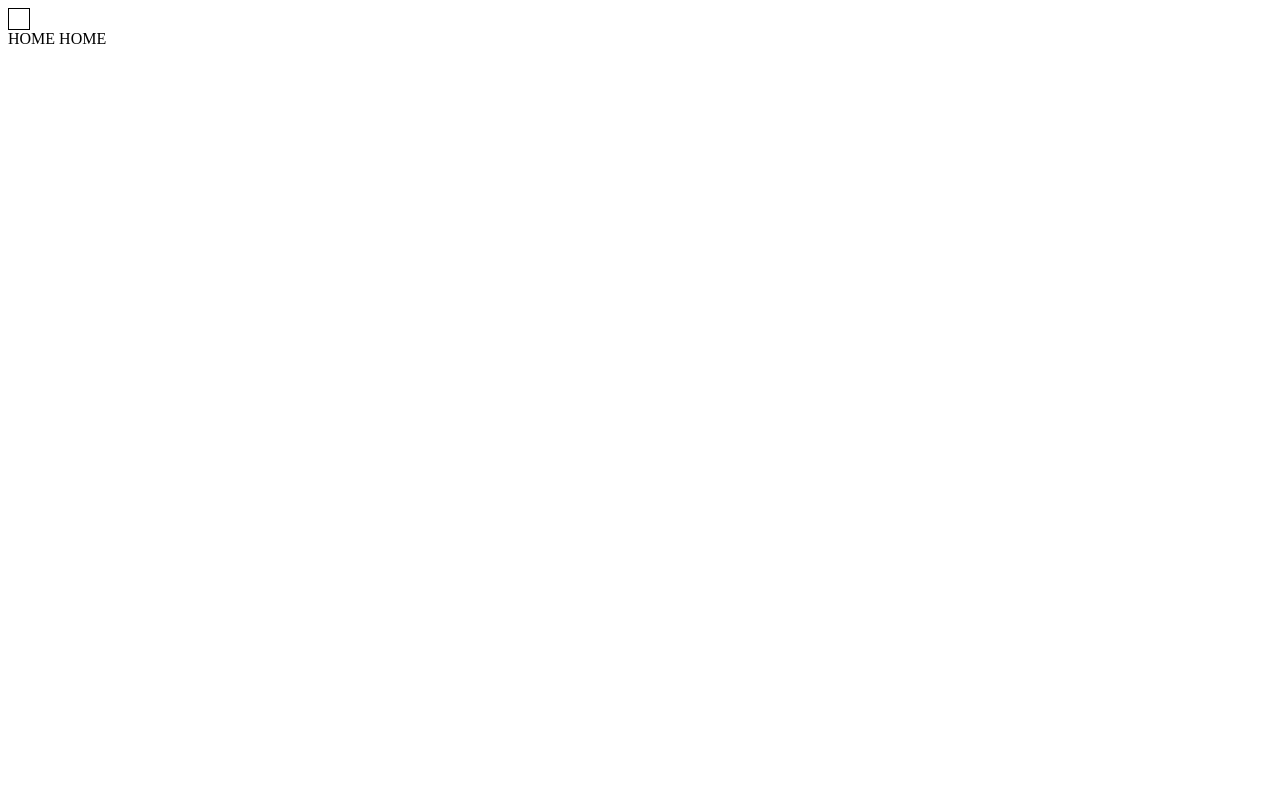
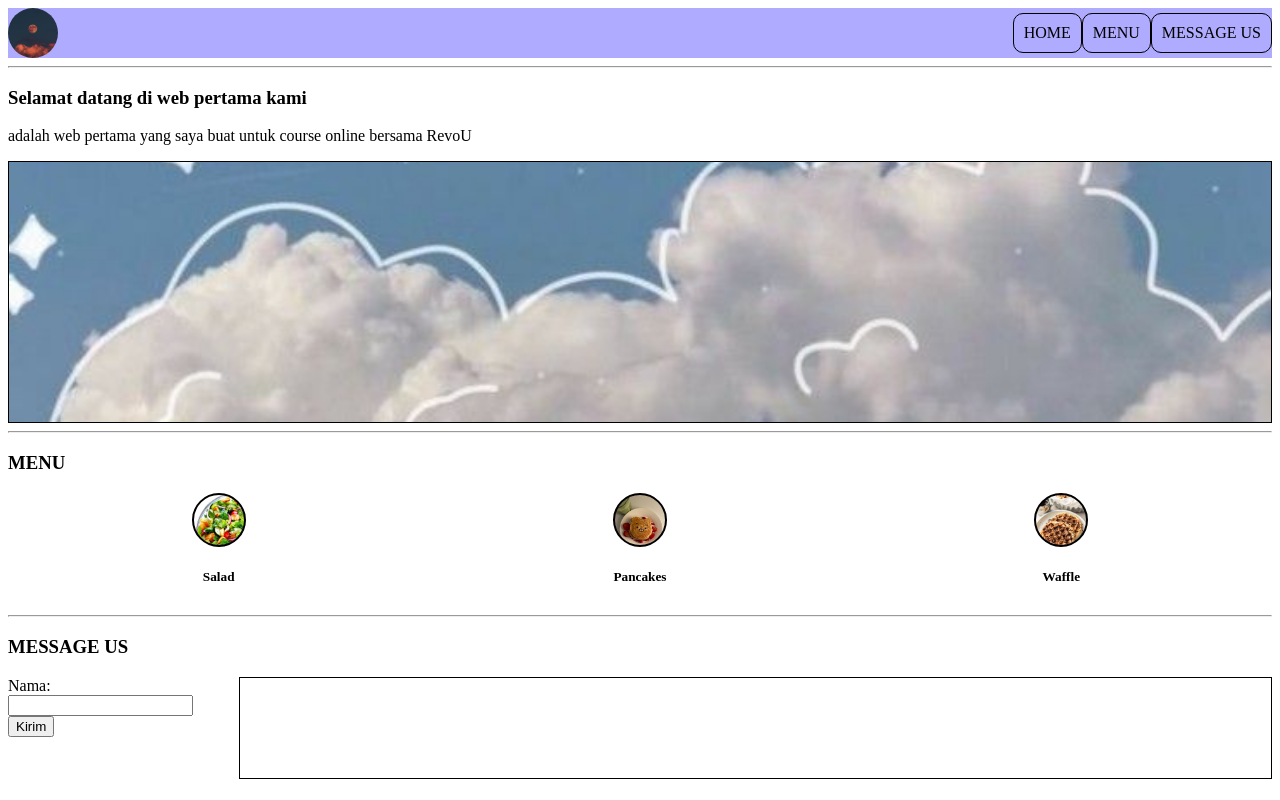
Before and after one commit to revou-fundamental-course/27-may-24-Eka8, a plain HTML site: page index.html in a window 1280 px wide. Drawn offline with Linux system fonts and the light colour scheme.

Commit message:
terakhir-commit

```diff
--- a/css/styles.css
+++ b/css/styles.css
@@ -1,7 +1,57 @@
 /* css saya */
 
+nav {
+    display: flex;
+    justify-content: space-between;
+    background-color: rgb(175, 171, 254);
+}
+
+nav>section {
+    display: flex;
+    align-items: center;
+}
+
 .logo-icon {
-    height: 20px;
-    width: 20px;
+    height: 50px;
+    width: 50px;
+    border-radius: 50%;
+    background-size: cover;
+    background-repeat: no-repeat;
+}
+
+.nav-item {
+    border: 1px solid black;
+    padding: 10px;
+    border-radius: 10px;
+    color: black;
+    text-decoration: none;
+}
+
+.banner-container {
+    height: 260px;
     border: 1px solid black;
 }
+
+.banner-img {
+    height: 260px;
+    background-repeat: no-repeat;
+    background-size: cover;
+    background-position: center;
+}
+
+.menu-list{
+    display: flex;
+    justify-content: space-around;
+}
+
+.message-us-section{
+    display: flex;
+}
+
+.result-container {
+    width: 100%;
+}
+.form-result{
+    height: 100px;
+    border: 1px solid black;
+}
--- a/index.html
+++ b/index.html
@@ -8,13 +8,90 @@
 </head>
 <body>
     <nav>
-        <div class="logo-icon"></div>
+        <div class="logo-icon" style="background-image: url(assets/ikon.jpg);"></div>
         <section>
-            <a class="nav-item">HOME</a>
-            <a class="nav-item"></a>
-            <a class="nav-item">HOME</a>
+            <a class="nav-item" href="#home">HOME</a>
+            <a class="nav-item" href="#menu">MENU</a>
+            <a class="nav-item" href="#message-us">MESSAGE US</a>
         </section>
 
     </nav>
+
+    <hr>
+
+    <section>
+       <!--home-->
+       <section id="home">
+            <header>
+                <h1> Selamat datang di web pertama kami</h1>
+            </header>
+
+            <article>
+                <p>adalah web pertama yang saya buat untuk course online bersama RevoU </p>
+
+                <div class="banner-container">
+                    <div class="banner-img" style="background-image: url(assets/blue.jpg);"></div>
+                    <!--<div class="banner-img" style="background-image: url(assets/book.jpg);"></div>
+                    <div class="banner-img" style="background-image: url(assets/wave.jpg);"></div>-->
+                </div>
+            </article>
+       </section>
+
+       <hr>
+
+       <!--menu-->
+       <section id="menu">
+            <header>
+                <h1> MENU </h1>
+            </header>
+
+        <article class="menu-list">
+            <div style="text-align: center;" >
+                <div class="logo-icon" style="background-image: url(assets/salad.jpg); border: 2px solid black; border-radius: 50%;" ></div>
+                <h5>Salad</h5>
+            </div>
+            <div style="text-align: center;">
+                <div class="logo-icon" style="background-image: url(assets/pancakes.jpg); border: 2px solid black; border-radius: 50%;"></div>
+                <h5>Pancakes</h5>
+            </div>
+            <div style="text-align: center;" >
+                <div class="logo-icon" style="background-image: url(assets/waffle.jpg); border: 2px solid black; border-radius: 50%;"></div>
+                <h5>Waffle</h5>
+            </div>
+        </article>
+       </section>
+
+       <hr>
+
+       <!--Message Us-->
+       <section id="message-us">
+            <header>
+                <h1> MESSAGE US </h1>
+            </header>
+
+            <section class="message-us-section">
+                <!--Form-->
+                <section>
+                    <form>
+                        <label> Nama: </label>
+                        <input id="name-input"/>
+                        <button type="button" onclick="formValidation()"> Kirim</button>
+                    </form>
+                </section>
+
+                <!--Result-->
+                <section class="result-container">
+                    <div class="form-result"></div>
+                </section>
+            </section>
+       </section>
+
+    </section>
+
+    <footer>
+
+    </footer>
+
+    <script src="js/script.js"></script>
 </body>
 </html>
--- a/js/script.js
+++ b/js/script.js
@@ -1 +1,30 @@
 //ini masih minggu depan pembahasannya\\
+
+function formValidation() {
+    let nameInput = document.getElementById('name-input').value;
+    if (nameInput == null || nameInput == ''){
+        alert('Belum Diisi');
+    } else {
+    console.log(nameInput);
+    }
+}
+
+let indexSlide = 1;
+showBanner(1);
+
+function nextSlide(n) {
+    showBanner(indexSlide += n);
+}
+function showBanner() {
+    let listImage = document.getElementsByClassName('banner-img');
+    if (indexBanner > listImage.length) indexSlide = 1;
+
+    let index = 0;
+    while (index < listImage.length) {
+        listImage[index].style.display = 'none';
+        index++;
+    }
+
+    listImage[indexSlide - 1].style.display = 'block';
+    //document.getElementsByClassName('banner-img')[0].style.display='flex';\\
+}
```
Also changed, not shown: assets/blue.jpg (added), assets/book.jpg (added), assets/ikon.jpg (added), assets/pancakes.jpg (added), assets/salad.jpg (added), assets/waffle.jpg (added), assets/wave.jpg (added).
